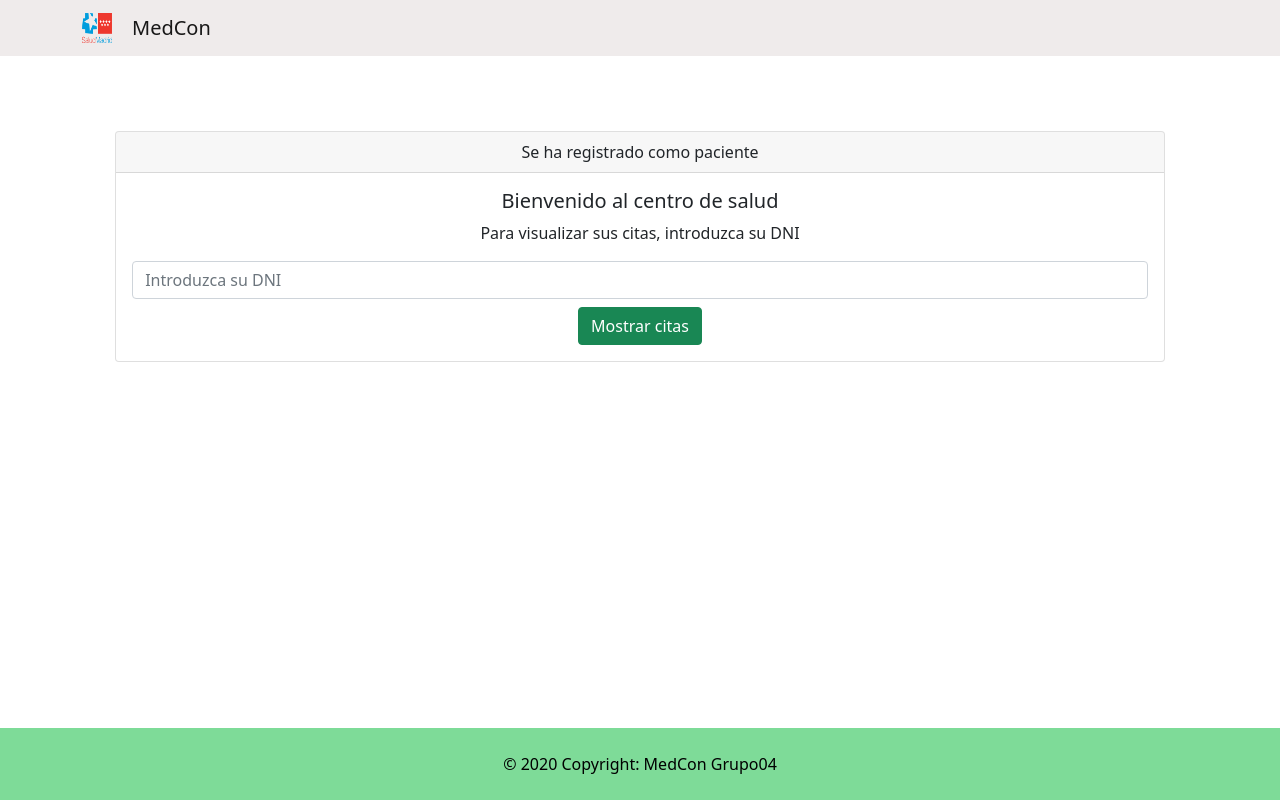
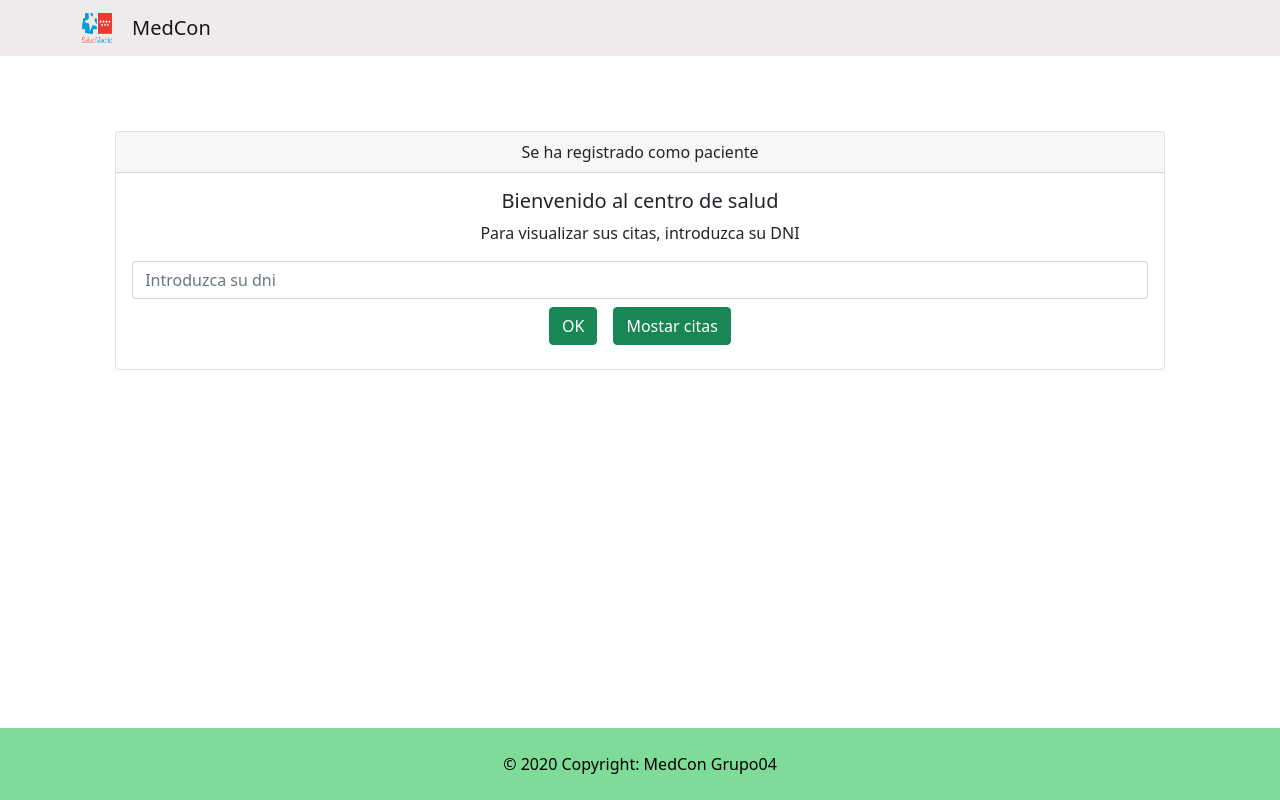
Before and after one commit to javiermofru/MedCon, a React (Create React App) app in the folder Sprint3/: page /paciente/login in a window 1280 px wide. Built offline with nearby package versions, Linux system fonts and the light colour scheme.

Commit message:
Ruta personalizada para cada dni

```diff
--- /dev/null
+++ b/Sprint3/src/Componentes/Inputdni.js
@@ -0,0 +1,37 @@
+import React from "react";
+import "../Assets/Login.css";
+import {Link} from 'react-router-dom'
+
+export default class Inputdni extends React.Component {
+    state = {
+    value: ''
+  }
+  handleSubmit = e => {
+    e.preventDefault();
+    this.setState({ value: this.refs.textInput.value})
+  };
+
+  render() {
+    return (
+      <div>
+        <form onSubmit={this.handleSubmit}>
+          <input
+          className="form-control"
+          placeholder="Introduzca su dni"
+          pattern="[0-9]{8}[A-Za-z]{1}"
+          title="Debe poner 8 números y una letra"
+          type="text" ref="textInput" />
+
+          <button
+          className="btn btn-success m-2"
+          >OK</button>
+          <Link
+          className="btn btn-success m-2"
+          to={this.state.value}>
+          Mostar citas
+          </Link>
+        </form>
+      </div>
+    );
+  }
+}
--- a/Sprint3/src/Componentes/Login.js
+++ b/Sprint3/src/Componentes/Login.js
@@ -1,41 +1,28 @@
-import React, { Component } from "react";
+import React, { Component, useRef } from "react";
 import "../Assets/Login.css";
 import { Card} from "react-bootstrap";
+import { ReactDOM } from "react";
+import Inputdni from "./Inputdni";
 
-export default class Login extends Component {
-    constructor(props) {
-        super(props);
-        this.state = {
-            inputValue: ''
-        };
-    }
+export default class Login extends React.Component {
+    render() {
 
-    render() {
         return (
 
             <div className="pacienteLogin">
                 <div className="inicioPacienteLogin">
                     <Card className="text-center">
-                        <Card.Header>Se ha registrado como paciente</Card.Header>
+                        <Card.Header>Se ha registrado como paciente </Card.Header>
                         <Card.Body>
                             <Card.Title>Bienvenido al centro de salud</Card.Title>
                             <Card.Text>
                             Para visualizar sus citas, introduzca su DNI
                             </Card.Text>
+                            <Inputdni/>
 
-                            <form>
-                                <div className="form-group">
-                                    <input
-                                        type="dni"
-                                        className="form-control"
-                                        id="inputDNI"
-                                        placeholder="Introduzca su DNI">
 
-                                    </input>
-                                </div>
-                                <a type="submit" className="btn btn-success mt-2" href="79120176S" role="button">Mostrar citas</a>
 
-                            </form>
+
 
 
 
```
